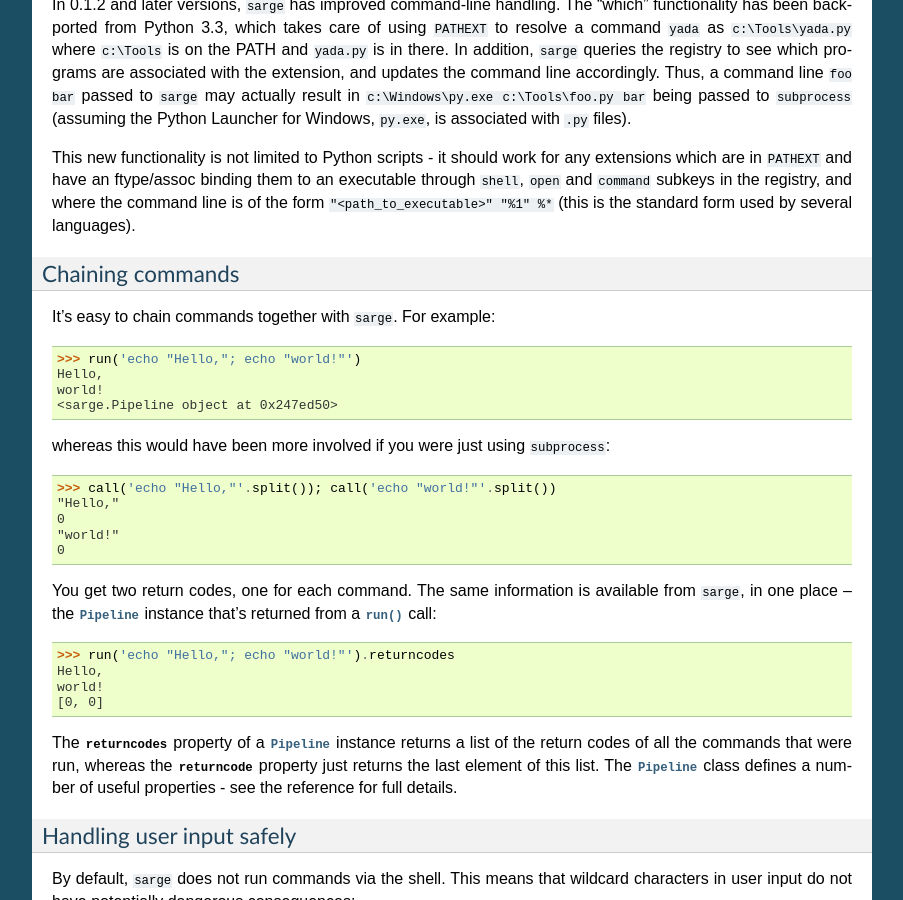
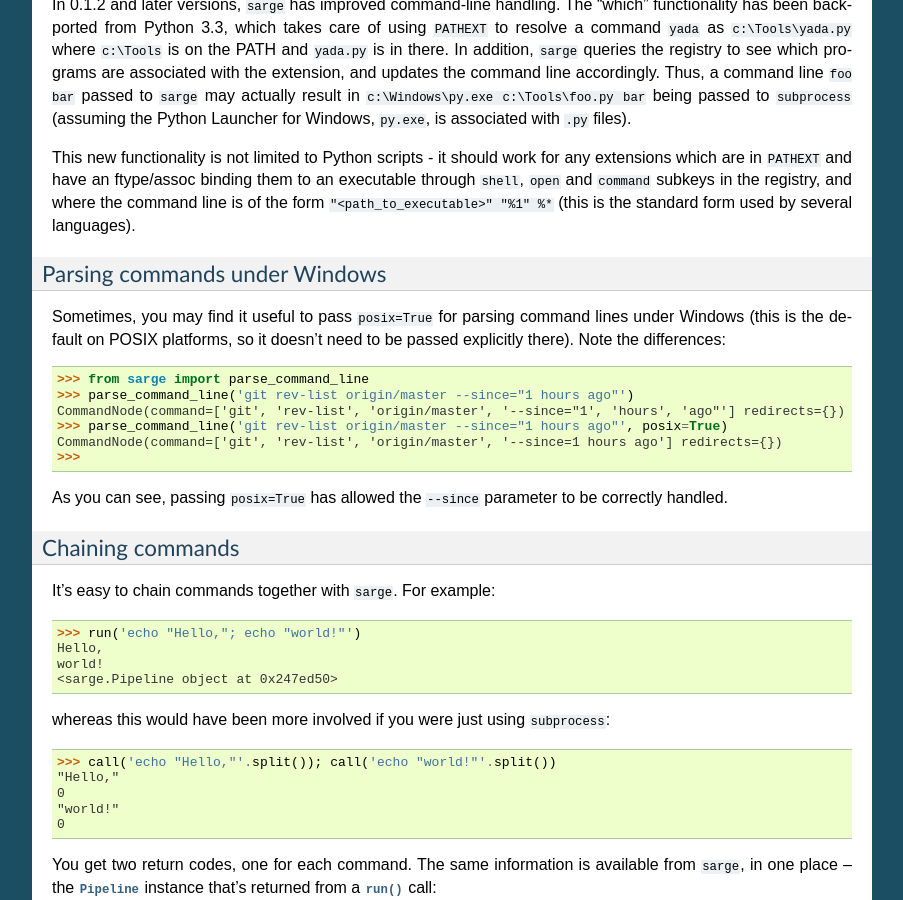
Before and after one commit to vsajip/sarge, a Sphinx documentation site: the page built from docs/tutorial.rst, in a window 1280 px wide and 900 px high, scrolled down 1277 px. Shown: the whole window, without its empty margins (198-1101 px from the left). Built offline with Sphinx 7.4.7, drawn with Linux system fonts in a browser that asks for light colours; formulas are drawn with MathJax 3; some of the changed text lies outside the part shown.

Commit message:
Fix #52: Update documentation related to parsing on Windows.

```diff
--- a/docs/overview.rst
+++ b/docs/overview.rst
@@ -226,6 +226,12 @@ Change log
 
 Released: Not yet.
 
+- Fixed #50: Initialized `commands` attribute in a constructor.
+
+- Fixed #52: Updated documentation to show improved command line parsing under Windows.
+
+- Fixed #53: Added waiter.py to the manifest so that the test suite can be run.
+
 0.1.6
 ~~~~~
 
--- a/docs/reference.rst
+++ b/docs/reference.rst
@@ -46,6 +46,12 @@ Functions
                   in ``os.environ``, unless ``replace_env`` is also specified
                   as true, in which case the value of ``env`` becomes the
                   entire child process environment.
+
+
+                  Under Windows, you might find it useful to pass the keyword argument
+                  ``posix=True``, which will cause `command` to be parsed using POSIX
+                  conventions. This makes it easier to pass parameters with spaces in
+                  them.
 
    :return: The created :class:`Pipeline` instance.
 
--- a/docs/tutorial.rst
+++ b/docs/tutorial.rst
@@ -88,6 +88,22 @@ subkeys in the registry, and where the command line is of the form
 ``"<path_to_executable>" "%1" %*`` (this is the standard form used by several
 languages).
 
+Parsing commands under Windows
+^^^^^^^^^^^^^^^^^^^^^^^^^^^^^^
+
+Sometimes, you may find it useful to pass ``posix=True`` for parsing command lines
+under Windows (this is the default on POSIX platforms, so it doesn't need to be passed
+explicitly there). Note the differences::
+
+    >>> from sarge import parse_command_line
+    >>> parse_command_line('git rev-list origin/master --since="1 hours ago"')
+    CommandNode(command=['git', 'rev-list', 'origin/master', '--since="1', 'hours', 'ago"'] redirects={})
+    >>> parse_command_line('git rev-list origin/master --since="1 hours ago"', posix=True)
+    CommandNode(command=['git', 'rev-list', 'origin/master', '--since=1 hours ago'] redirects={})
+    >>>
+
+As you can see, passing ``posix=True`` has allowed the ``--since`` parameter to be
+correctly handled.
 
 Chaining commands
 ^^^^^^^^^^^^^^^^^
```
